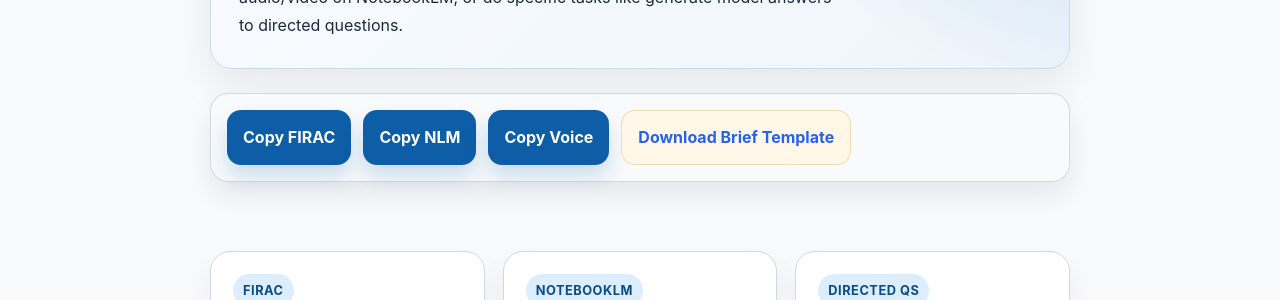
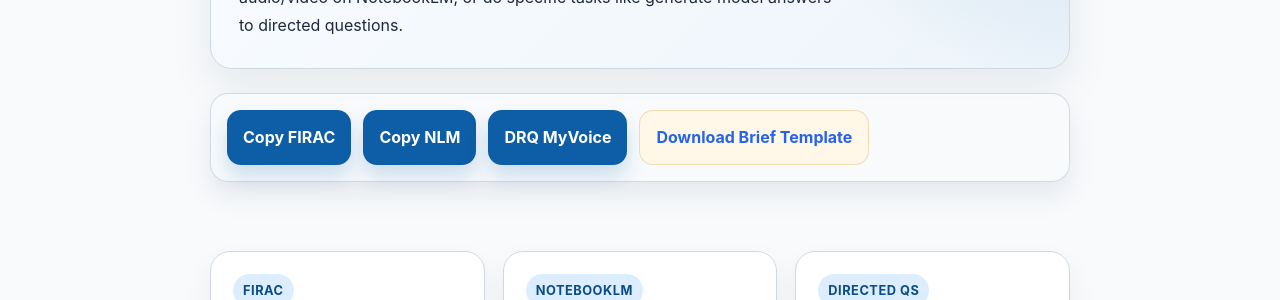
Before and after one commit to kasosterbuhr/kaso.law, a Jekyll site: the page built from prompts.md, in a window 1280 px wide. Shown: the part 544-844 px from the top of the page. Built offline with Jekyll 4.4.1, drawn with Linux system fonts in a browser that asks for light colours.

Commit message:
fix caching, tweak to prompts page

```diff
--- a/_config.yml
+++ b/_config.yml
@@ -1,5 +1,7 @@
 title: AI pro se
 description: AI-guided self-help for **AI** *pro se* litigants.
+url: https://kaso.law
+baseurl: ""
 markdown: kramdown
 kramdown:
   input: GFM
--- a/prompts.md
+++ b/prompts.md
@@ -263,7 +263,7 @@ title: Prompt Library
   <section class="prompt-actions" aria-label="Quick prompt actions">
     <button class="prompt-action" type="button" data-copy-key="firac">Copy FIRAC</button>
     <button class="prompt-action" type="button" data-copy-key="nlm">Copy NLM</button>
-    <button class="prompt-action" type="button" data-copy-key="voice">Copy Voice</button>
+    <button class="prompt-action" type="button" data-copy-key="voice">DRQ MyVoice</button>
     <a class="prompt-download" href="/assets/downloads/BriefTemplate.txt" download>Download Brief Template</a>
   </section>
 
```
